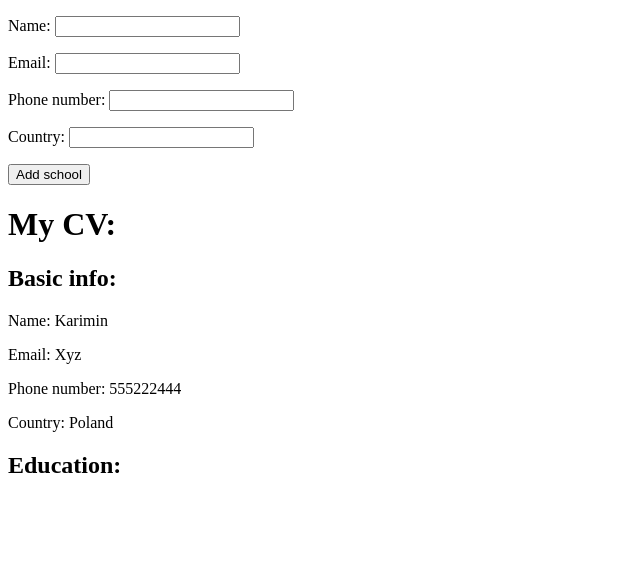
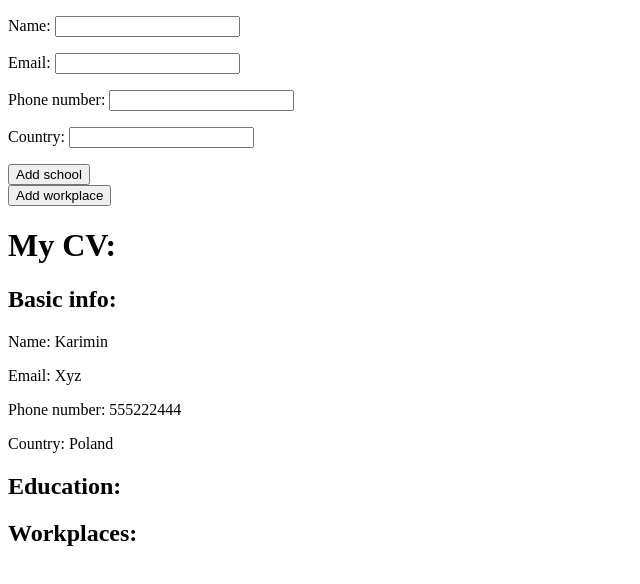
Before and after one commit to KariminK/react-cv-app, a React (Vite) app: page / in a window 1280 px wide. Shown: the top 584 px of the page, without its empty margins (0-640 px from the left). Built offline with nearby package versions, Linux system fonts and the light colour scheme.

Commit message:
Workspaces function added

```diff
--- a/package.json
+++ b/package.json
@@ -11,7 +11,8 @@
   },
   "dependencies": {
     "react": "^18.2.0",
-    "react-dom": "^18.2.0"
+    "react-dom": "^18.2.0",
+    "uuid": "^9.0.0"
   },
   "devDependencies": {
     "@types/react": "^18.2.15",
--- a/src/App.jsx
+++ b/src/App.jsx
@@ -4,6 +4,7 @@ import "./App.css";
 import defaultInfo from "./defaultInfo";
 import EditForm from "./components/EditForm";
 import Education from "./components/Education";
+import WorkplaceInfo from "./components/WorkplaceInfo";
 class School {
   constructor() {
     this.name = "No name";
@@ -12,24 +13,59 @@ class School {
     this.endTime = null;
   }
 }
+class Workplace {
+  constructor() {
+    this.name = "No name";
+    this.position = null;
+    this.responsibilities = "";
+    this.startTime = null;
+    this.endTime = null;
+  }
+}
 function App() {
   const [personalInfo, setPersonalInfo] = useState(defaultInfo.personalInfo);
   const [educationalInfo, setEducationalInfo] = useState(defaultInfo.education);
+  const [workplaceInfo, setWorkplaceInfo] = useState(defaultInfo.workplace);
   const [schoolNumber, setSchoolNumber] = useState(0);
+  const [workplaceNumber, setWorkplaceNumber] = useState(0);
   const handlePersonalInfoChange = (e, prop) => {
     setPersonalInfo({ ...personalInfo, [prop]: e.target.value });
   };
   const handleAddSchool = (e) => {
     e.preventDefault();
     setSchoolNumber(schoolNumber + 1);
-    const newEducationalInfo = [...educationalInfo];
+    const newEducationalInfo = JSON.parse(JSON.stringify(educationalInfo));
     newEducationalInfo.push(new School());
     setEducationalInfo(newEducationalInfo);
   };
-  const handleSchoolInfoChange = (e, i, prop) => {
-    const newEducationalInfo = [...educationalInfo];
-    newEducationalInfo[i][prop] = e.target.value;
+  const handleAddWorkplace = (e) => {
+    e.preventDefault();
+    setWorkplaceNumber(workplaceNumber + 1);
+    const newWorkplaceInfo = JSON.parse(JSON.stringify(workplaceInfo));
+    newWorkplaceInfo.push(new Workplace());
+    setWorkplaceInfo(newWorkplaceInfo);
+  };
+  const handleSchoolInfoChange = (e, index, prop) => {
+    const newEducationalInfo = JSON.parse(JSON.stringify(educationalInfo));
+    newEducationalInfo[index][prop] = e.target.value;
     setEducationalInfo(newEducationalInfo);
+  };
+  const handleWorkplaceInfoChange = (e, index, prop) => {
+    const newWorkplaceInfo = JSON.parse(JSON.stringify(workplaceInfo));
+    newWorkplaceInfo[index][prop] = e.target.value;
+    setWorkplaceInfo(newWorkplaceInfo);
+  };
+  const handleResponsibilitiesChange = (e, index) => {
+    const newWorkplaceInfo = JSON.parse(JSON.stringify(workplaceInfo));
+    if (!e.target.value) {
+      newWorkplaceInfo[index].responsibilities = "No responsibilities to show";
+    } else if (e.target.value.includes(", ")) {
+      newWorkplaceInfo[index].responsibilities = e.target.value.split(", ");
+      console.log(newWorkplaceInfo[index].responsibilities);
+    } else {
+      newWorkplaceInfo[index].responsibilities = e.target.value;
+    }
+    setWorkplaceInfo(newWorkplaceInfo);
   };
   return (
     <>
@@ -38,10 +74,15 @@ function App() {
         schoolNumber={schoolNumber}
         onAddSchool={handleAddSchool}
         onSchoolInfoChange={handleSchoolInfoChange}
+        workplaceNumber={workplaceNumber}
+        onAddWorkspace={handleAddWorkplace}
+        onWorkplaceInfoChange={handleWorkplaceInfoChange}
+        onResponsibilitiesChange={handleResponsibilitiesChange}
       />
       <h1>My CV:</h1>
       <PersonalInfo info={personalInfo} />
       <Education info={educationalInfo} />
+      <WorkplaceInfo info={workplaceInfo} />
     </>
   );
 }
--- a/src/components/EditForm.jsx
+++ b/src/components/EditForm.jsx
@@ -1,15 +1,32 @@
 import SchoolForm from "./forms/SchoolForm";
 import PersonalInfoForm from "./forms/PersonalInfoForm";
+import WorkplaceForm from "./forms/WorkplaceForm";
+import { v4 as uuidv4 } from "uuid";
 const EditForm = ({
   onPersonalInfoChange,
   onAddSchool,
   schoolNumber,
   onSchoolInfoChange,
+  onAddWorkspace,
+  workplaceNumber,
+  onWorkplaceInfoChange,
+  onResponsibilitiesChange,
 }) => {
   let schoolForms = [];
   for (let i = 0; i < schoolNumber; i++) {
     schoolForms.push(
       <SchoolForm key={i} index={i} onSchoolInfoChange={onSchoolInfoChange} />
+    );
+  }
+  let workplaceForms = [];
+  for (let i = 0; i < workplaceNumber; i++) {
+    workplaceForms.push(
+      <WorkplaceForm
+        key={i}
+        index={i}
+        onWorkplaceInfoChange={onWorkplaceInfoChange}
+        onResponsibilitiesChange={onResponsibilitiesChange}
+      />
     );
   }
   return (
@@ -19,6 +36,10 @@ const EditForm = ({
         <button onClick={onAddSchool}>Add school</button>
         {schoolForms}
       </div>
+      <div className="workplaceInfoForm">
+        <button onClick={onAddWorkspace}>Add workplace</button>
+        {workplaceForms}
+      </div>
     </form>
   );
 };
--- /dev/null
+++ b/src/components/WorkplaceInfo.jsx
@@ -0,0 +1,36 @@
+const WorkplaceInfo = ({ info }) => {
+  if (!info || info == []) {
+    return (
+      <div className="Workplace-section">
+        <h2>Workplaces:</h2>
+        <p>No workplaces to show</p>
+      </div>
+    );
+  }
+  return (
+    <div className="Workplace-section">
+      <h2>Workplaces:</h2>
+      <ul>
+        {info.map((element, i) => {
+          return (
+            <li key={i}>
+              <h3>{element.name.length != 0 ? element.name : "No name"}</h3>
+              <p>Position: {element.position}</p>
+              <p>
+                Responsibilities:{" "}
+                {typeof element.responsibilities == "object"
+                  ? element.responsibilities.map((element, i) => {
+                      return <li key={i}>{element}</li>;
+                    })
+                  : element.responsibilities}
+              </p>
+              <p>Start time: {element.startTime}</p>
+              <p>Start time: {element.endTime}</p>
+            </li>
+          );
+        })}
+      </ul>
+    </div>
+  );
+};
+export default WorkplaceInfo;
--- /dev/null
+++ b/src/components/forms/WorkplaceForm.jsx
@@ -0,0 +1,57 @@
+const WorkplaceForm = ({
+  onWorkplaceInfoChange,
+  index,
+  onResponsibilitiesChange,
+}) => {
+  return (
+    <div className="workplaceForm">
+      <p>
+        Workplace name:{" "}
+        <input
+          type="text"
+          name="workplaceName"
+          className="workplaceName"
+          onChange={(e) => onWorkplaceInfoChange(e, index, "name")}
+        />
+      </p>
+      <p>
+        Position name:{" "}
+        <input
+          type="text"
+          name="positionName"
+          className="positionName"
+          onChange={(e) => onWorkplaceInfoChange(e, index, "position")}
+        />
+      </p>
+      <p>
+        Responsibilities &#40;separate with a comma and a space&#41;
+        <textarea
+          name="responsibilities"
+          className="responsibilities"
+          cols="30"
+          rows="10"
+          onChange={(e) => onResponsibilitiesChange(e, index)}
+        ></textarea>
+      </p>
+      <p>
+        Start time:{" "}
+        <input
+          type="date"
+          name="workplaceStartTime"
+          className="workplaceTime workplaceStartTime"
+          onChange={(e) => onWorkplaceInfoChange(e, index, "startTime")}
+        />
+      </p>
+      <p>
+        End time:{" "}
+        <input
+          type="date"
+          name="workplaceStartTime"
+          className="workplaceTime workplaceEndTime"
+          onChange={(e) => onWorkplaceInfoChange(e, index, "endTime")}
+        />
+      </p>
+    </div>
+  );
+};
+export default WorkplaceForm;
--- a/src/defaultInfo.js
+++ b/src/defaultInfo.js
@@ -6,5 +6,6 @@ const defaultInfo = {
     country: "Poland",
   },
   education: [],
+  workplace: [],
 };
 export default defaultInfo;
```
Also changed, not shown: 1 other file (tests, documents, lock files or other folders).
